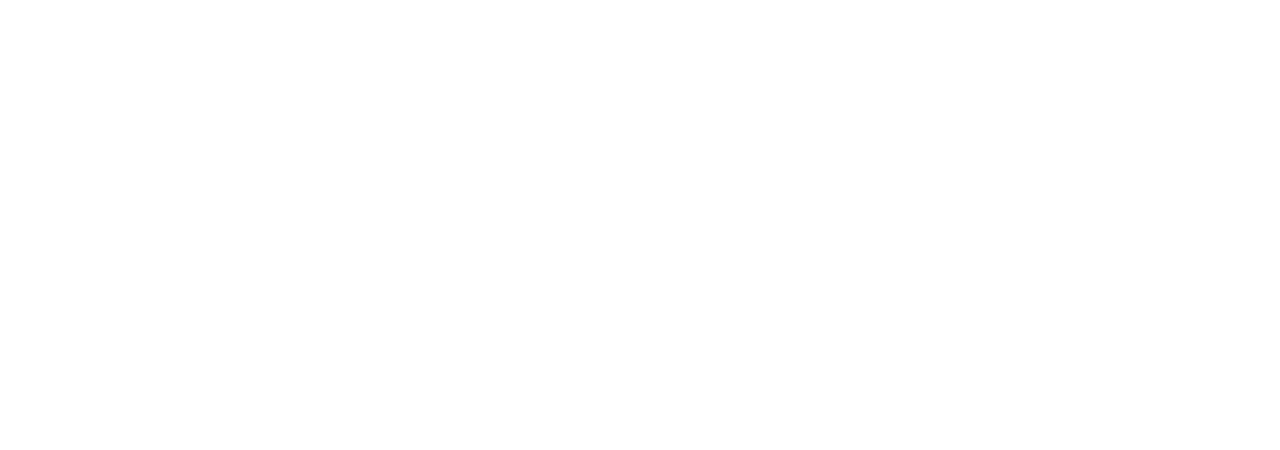
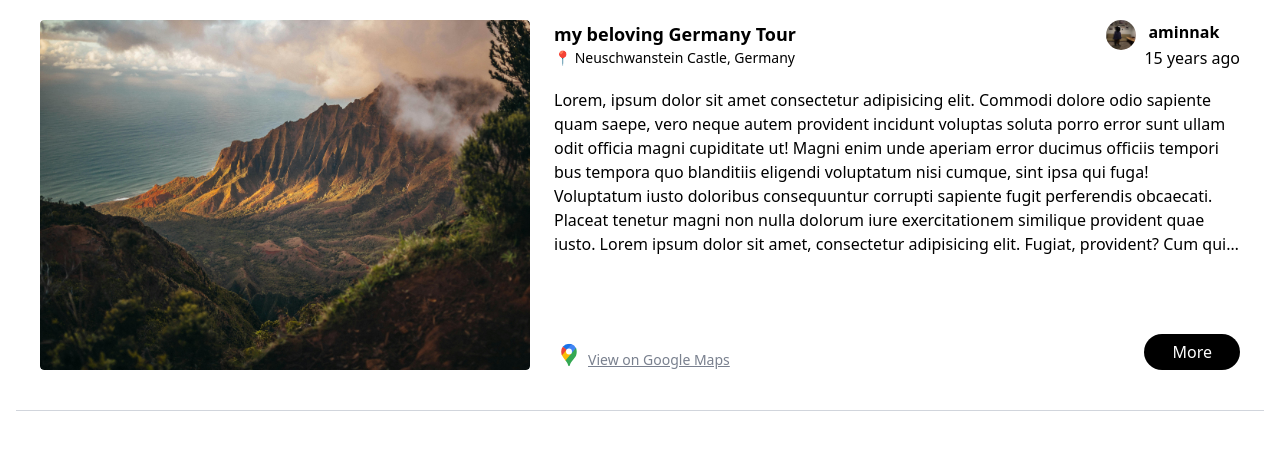
Before and after one commit to Aminnak/TravelJourny, a React (Vite) app in the folder frontend/: page /journey/1 in a window 1280 px wide. Before the commit this address had no page. Shown: the top 450 px of the page. Built offline with nearby package versions, Linux system fonts and the light colour scheme; a web font is replaced by a local one.

Commit message:
Implement the dynamic route for user travel posts

```diff
--- a/frontend/src/App.tsx
+++ b/frontend/src/App.tsx
@@ -1,6 +1,7 @@
 import { BrowserRouter as Router, Routes, Route } from "react-router-dom";
 import Home from "./pages/Home";
 import Signup from "./pages/Signup";
+import TravelJourney from "./pages/TravelJourney";
 
 export default function App() {
     return (
@@ -11,6 +12,7 @@
                     <Route path="/home" element={<Home />} />
                     <Route path="/sign-up" element={<Signup />} />
                     <Route path="/login" element={<Signup />} />
+                    <Route path="/journey/:id" element={<TravelJourney />} />
                 </Routes>
             </Router>
         </div>
--- a/frontend/src/components/UserJourneyTemplate.tsx
+++ b/frontend/src/components/UserJourneyTemplate.tsx
@@ -2,8 +2,9 @@
 import { DataInterface } from "../data/Data"
 import FullscreenCard from "../iconCards/FullscreenCard"
 import GoogleMapLocationCard from "../iconCards/GoogleMapLocationCard"
+import { Link } from "react-router-dom"
 
-const UserJourney : React.FC<DataInterface> = ({userProfile , userName , publishedDate ,journeyTitle ,journeyDescription,journeyImage,journeyLocation,googleMapsLink}) => {
+const UserJourney : React.FC<DataInterface> = ({id,userProfile , userName , publishedDate ,journeyTitle ,journeyDescription,journeyImage,journeyLocation,googleMapsLink}) => {
     const imgRef = useRef<HTMLImageElement>(null)
 
     const openFullscreen = () => {
@@ -37,13 +38,15 @@
                             </div>
                         </div>
                     </div>
-                    <p className="lg:line-clamp-7 line-clamp-10">
+                    <p className="lg:line-clamp-7 line-clamp-10 font-medium">
                         {journeyDescription}
                     </p>
                 </div>
                 <div className="flex justify-end md:justify-between">
                     <a href={googleMapsLink} target="_blank" className="flex items-end"><span className="mr-1 w-[30px] h-[30px]"><GoogleMapLocationCard /></span><span className="text-gray-500/90 hover:text-gray-500/60 duration-300 hover:cursor-pointer underline text-sm">View on Google Maps</span></a>
-                    <button className="px-7 py-1.5 rounded-full bg-black text-white max-md:w-full hover:cursor-pointer focus:scale-105 duration-300">More</button>
+                    <Link to={`/journey/${id}`}>
+                        <button className="px-7 py-1.5 rounded-full bg-black text-white max-md:w-full hover:cursor-pointer focus:scale-105 duration-300">More</button>
+                    </Link>
                 </div>
             </div>
         </div>
--- a/frontend/src/pages/Signup.tsx
+++ b/frontend/src/pages/Signup.tsx
@@ -12,7 +12,7 @@
         RobotoFont : {fontFamily: "Roboto, sans-serif"},
         ShigaBrushFont : {fontFamily: 'Shiga Brush, sans-serif'}
     }
-    const pageLogic = {
+    const pageTexts = {
         buttonText : PathnameStatus ? 'Sign up' : 'Login',
         titleText : PathnameStatus ? `Welcome to Journey.com - Let's create your account for free` :
         `Welcome to Journey.com - Let's log you in and explore together`,
@@ -41,7 +41,7 @@
                 <div className="flex flex-col space-y-0.5 border-b border-b-gray-300/80 pb-8">
                     <h2 className="text-xl font-bold">Get started</h2>
                     <div className="flex justify-between">
-                        <h3 className="text-gray-500/60">{pageLogic.titleText}</h3>
+                        <h3 className="text-gray-500/60">{pageTexts.titleText}</h3>
                         <a onClick={() => Navigator('/home')} className="w-[25px] h-[25px] max-md:hidden"><HomeCard color='#022f2e'/></a>
                     </div>
                 </div>
@@ -58,8 +58,8 @@
                         <input type="password" className="w-full py-2 px-4 rounded-md border border-gray-300 focus:outline-none focus:border-teal-800" placeholder={'\u2022'.repeat(6)}/>
                     </div>
                     <div className="flex flex-col justify-center text-center">
-                        <button type="submit" className="w-full py-3 px-4 font-bold rounded-md bg-teal-950 text-slate-100">{pageLogic.buttonText}</button>
-                        <p className="mt-4">{pageLogic.routerGuide.firstText}<span className="font-semibold text-teal-950 hover:cursor-pointer" onClick={() => Navigator(PathnameStatus ? '/login' : '/sign-up')}> {pageLogic.routerGuide.secondText}</span></p>
+                        <button type="submit" className="w-full py-3 px-4 font-bold rounded-md bg-teal-950 text-slate-100">{pageTexts.buttonText}</button>
+                        <p className="mt-4">{pageTexts.routerGuide.firstText}<span className="font-semibold text-teal-950 hover:cursor-pointer" onClick={() => Navigator(PathnameStatus ? '/login' : '/sign-up')}> {pageTexts.routerGuide.secondText}</span></p>
                     </div>
                 </form>
             </div>
--- /dev/null
+++ b/frontend/src/pages/TravelJourney.tsx
@@ -0,0 +1,30 @@
+import { useParams } from "react-router-dom"
+import Data from "../data/Data"
+import UserJourney from "../components/UserJourneyTemplate"
+
+const TravelJourney = () => {
+    const {id} = useParams()
+    const post = Data.find(post => post.id === Number(id))
+  return (
+    <>
+      {post ? (
+        <UserJourney
+            googleMapsLink={post.googleMapsLink}
+            userProfile={post.userProfile}
+            userName={post.userName}
+            publishedDate={post.publishedDate}
+            journeyTitle={post.journeyTitle}
+            journeyLocation={post.journeyLocation}
+            journeyImage={post.journeyImage}
+            journeyDescription={post.journeyDescription}
+            id={post.id}
+            key={post.id}
+        />
+      ) : (
+        <p>Post not found</p>
+      )}
+    </>
+  )
+}
+
+export default TravelJourney
```
